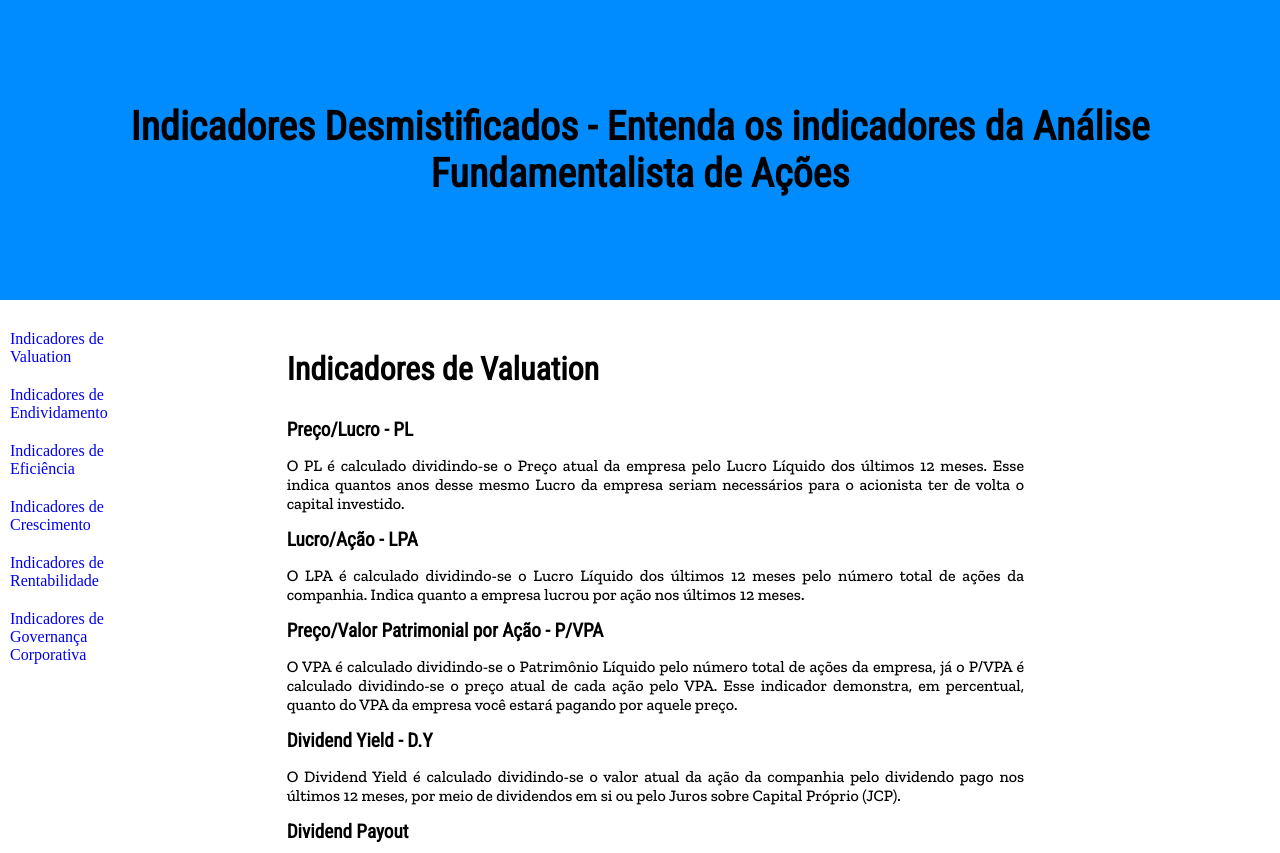
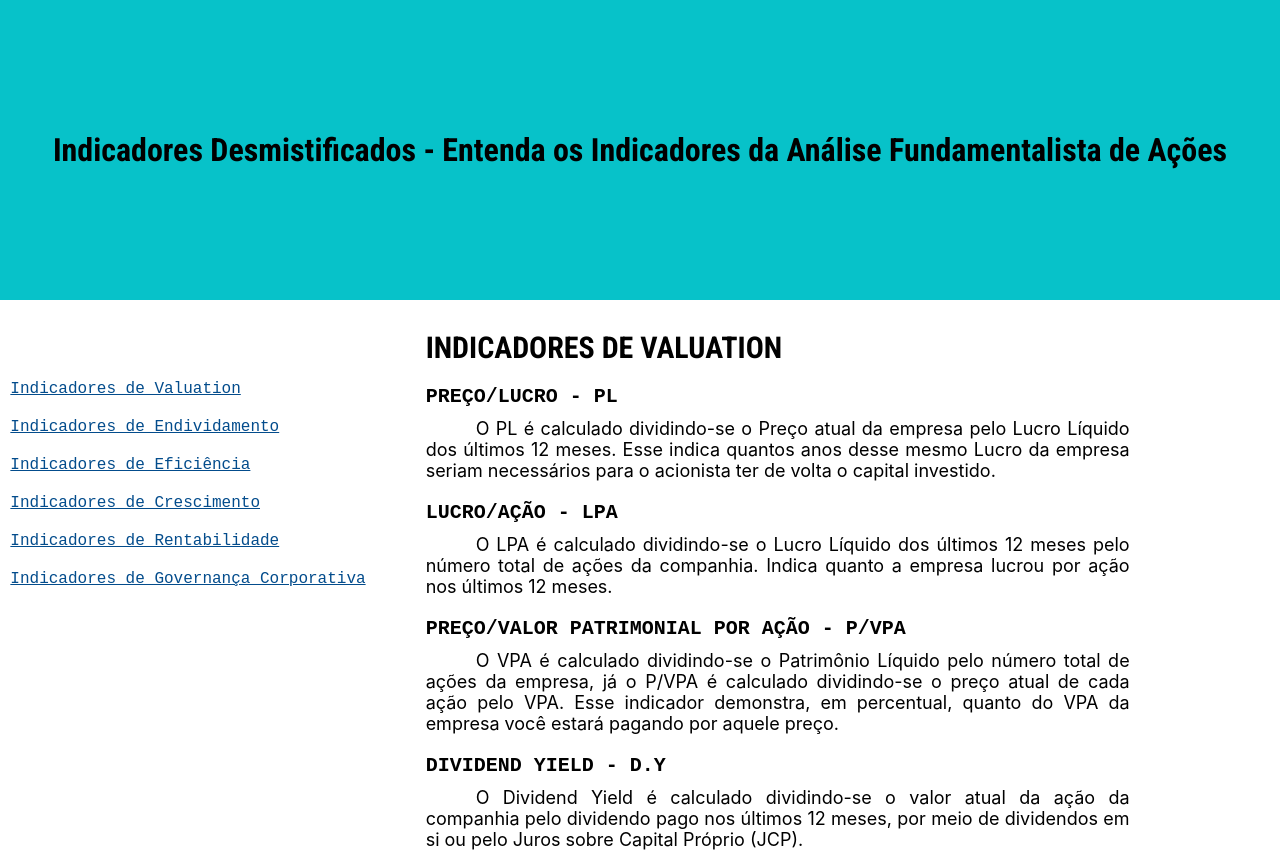
Before and after one commit to DouglasD18/Indicadores-Desmistificados, a plain HTML site: page index.html in a window 1280 px wide. Shown: the top 853 px of the page. Drawn offline with nearby package versions, Linux system fonts and the light colour scheme.

Commit message:
Upgrade no css

```diff
--- a/index.html
+++ b/index.html
@@ -3,7 +3,7 @@
     <head>
         <meta charset="utf-8">
         <link rel="shortcut icon" href="money.ico" type="image/x-icon">
-        <title>Indicadores Desmistificados - Entenda os indicadores da Análise Fundamentalista de Ações</title>
+        <title>Indicadores Desmistificados - Entenda os Indicadores da Análise Fundamentalista de Ações</title>
         <meta name="description" content="Essa página contém a explicação do que é e como calcular indicadores como PL, ROE, LPA e muitos outros. Aprenda de uma vez por todas.">
         <meta name="viewport" content="width=device-width">
         <meta name="keywords" content="indicadores de valuation, value investing, bolsa de valores, PL, LPA, ROE, ROIC, VPA, Margem Líquida, ev/ebtida, ev/ebti, Tag Along">
@@ -13,16 +13,18 @@
     </head>
     <body >
         <header>
-<!--Mudar a fonte do h1-->
             <h1>
-                Indicadores Desmistificados - Entenda os indicadores da Análise Fundamentalista de Ações
+                Indicadores Desmistificados - Entenda os Indicadores da Análise Fundamentalista de Ações
             </h1>
 
         </header>
 
 <!--Colar imagens das fórmulas embaixo da descrição dos indicadores-->
-        <main class="container">
-            <ul class="item sidebar container-start" >
+
+        <main>
+            <div class="nav-bar">
+                <nav>
+                    <ul>
                         <li><a href="#1">Indicadores de Valuation</a></li>
                         <li><a href="#2">Indicadores de Endividamento</a></li>
                         <li><a href="#3">Indicadores de Eficiência</a></li>
@@ -30,9 +32,12 @@
                         <li><a href="#5">Indicadores de Rentabilidade</a></li>
                         <li><a href="#6">Indicadores de Governança Corporativa</a></li>
                     </ul>
+                </nav>
+            </div>
 
-            <div class="item main">
-                <h2 class="h2"><a name="1">Indicadores de Valuation</a></h2>
+            <div class="content">
+                <article>
+                    <h2><a name="1">Indicadores de Valuation</a></h2>
                     <dl>
                         <dt><strong>Preço/Lucro - PL</strong></dt>
                         <dd>O PL é calculado dividindo-se o Preço atual da empresa pelo Lucro Líquido dos últimos 12 meses. Esse indica quantos anos desse mesmo Lucro da empresa seriam necessários para o acionista ter de volta o capital investido.</dd>
@@ -56,7 +61,7 @@
                     </dl>
                     <dl>
                         <dt><strong>PEG Ratio</strong></dt>
-                    <dd>O PEG Ratio é calculado dividindo-se o PL pela taxa de crescimento esperada a companhia companhia. Um PEG Ratio baixo pode significar que a empresa está com o preço subvalorizado. <br> Caso queira mais informações sobre PEG Ratio, <a href="https://investidortop.com.br/peg-ratio-sabe-o-que-e-como-calcular/" target="_blank" rel="external">clique aqui.</a></dd>
+                        <dd>O PEG Ratio é calculado dividindo-se o PL pela taxa de crescimento esperada a companhia companhia. Um PEG Ratio baixo pode significar que a empresa está com o preço subvalorizado.</dd>
 
                     </dl>
                     <dl>
@@ -85,8 +90,10 @@
                         <dt><strong>P/EBIT</strong></dt>
                         <dd>O P/EBIT demonstra quanto o acionista está pagando pela empresa em relação ao EBIT.</dd>
                     </dl>
+                </article>
 
-                <h2 class="h2"><a name="2">Indicadores de Endividamento</a></h2>
+                <article>
+                    <h2><a name="2">Indicadores de Endividamento</a></h2>
                     <dl>
                         <dt><strong>Liquidez Corrente</strong></dt>
                         <dd>A Líquidez Corrente é calculada através da divisão do Ativo Circulante pelo Passivo Circulante. Demonstra a capacidade da empresa de quitar suas dívidas dos próximos 12 meses.</dd>
@@ -103,7 +110,9 @@
                         <dt><strong>Índice de Basileia - IB</strong></dt>
                         <dd><q>Basileia é o índice que mede a solvência de determinada instituição financeira.</q> Demonstra a proporção, em percentual, entre o dinheiro que é da própria empresa e o dinheiro que ela tomou por empréstimos.</dd>
                     </dl>
+                </article>
 
+                <article>
                     <h2><a name="3">Indicadores de Eficiência</a></h2>
                     <dl>
                         <dt><strong>Margem Bruta</strong></dt>
@@ -121,8 +130,10 @@
                         <dt><strong>Margem EBIT</strong></dt>
                         <dd>A Margem EBIT é calculada através da divisão do EBIT pela Receita Líquida. Serve para demonstrar quanto da receita virou EBIT. É obtida na Demonstração de Resultados de Exercício(DRE).</dd>
                     </dl>
+                </article>
 
-                <h2 class="h2"><a name="4">Indicadores de Crescimento</a></h2>
+                <article>
+                    <h2><a name="4">Indicadores de Crescimento</a></h2>
                     <dl>
                         <dt><strong>CAGR</strong></dt>
                         <dd>O Compound Annual Growth Rate - CAGR (Taxa de Crescimento Anual Composta) é a taxa de retorno anual requerida para que um ativo saia do seu valor atual e alcance o valor final desejado.</dd>
@@ -136,8 +147,10 @@
                         <dt><strong>CAGR Lucros</strong></dt>
                         <dd>A CAGR (Taxa de Crescimento Anual Composta) de Lucros representa uma média de crescimento dos lucros em determinado período, normalmente em anos, e é calculada da mesma forma da CAGR de Receitas, só que utilizando os lucros iniciais e finais do período estipulado.</dd>
                     </dl>
+                </article>
 
-                <h2 class="h2"><a name="5">Indicadores de Rentabilidade</a></h2>
+                <article>
+                    <h2><a name="5">Indicadores de Rentabilidade</a></h2>
                     <dl>
                         <dt><strong>ROE</strong></dt>
                         <dd>O Return on Equity - ROE (Retorno Sobre o Capital) é calculado a partir da divisão do Lucro Líquido sobre o Patrimônio Líquido, de um mesmo período. Ou seja, é a taxa de remuneração dos acionistas.</dd>
@@ -150,8 +163,10 @@
                         <dt><strong>ROA</strong></dt>
                         <dd>O Return on Asset - ROA (Retorno sobre o Ativo) é calculado dividindo-se o Lucro Líquido pelo Ativo Total. Demonstra, em percentual, o quanto uma empresa é lucrativa.</dd>
                     </dl>
+                </article>
 
-                <h2 class="h2"><a name="6">Indicadores de Governança Corporativa</a></h2>
+                <article>
+                    <h2><a name="6">Indicadores de Governança Corporativa</a></h2>
                     <dl>
                         <dt><strong>Tag Along</strong></dt>
                         <dd>
@@ -189,21 +204,22 @@
                         Caso queira mais informações sobre Segmentos de Listagem, <a href="http://www.b3.com.br/pt_br/produtos-e-servicos/solucoes-para-emissores/segmentos-de-listagem/sobre-segmentos-de-listagem/" target="_blank" rel="external"> clique aqui.</a>
                         </dd>
                     </dl>
+                </article>
             </div>
         </main>
         <footer>
-            <div id="cabecalho">
+            <section>
                 <h2>Mídias Sociais do Desenvolvedor</h2>
                 <p>
-                    <ul id="midias">
+                    <ul>
                         <li><i class="fab fa-linkedin"></i><a href="https://www.linkedin.com/in/douglas-aguiar-alc%C3%A2ntara-9605451b3/" target="_blank">Douglas Aguiar</a></li>
                         <li><i class="fab fa-instagram-square"></i><a href="https://www.instagram.com/douglas_aguiard18/" target="_blank">Douglas Aguiar</a></li>
                         <li><i class="fab fa-github"></i><a href="https://github.com/DouglasD18" target="_blank">Douglas Aguiar</a></li>
-                        <li><i class="far fa-envelope"></i><a title="EMAIL DO CRIADOR" href="mailto:daguiaralcantara@gmail.com?subject=Vindo do site All Measures.">daguiaralcantara@gmail.com</a></li>
+                        <li><i class="far fa-envelope"></i><a href="mailto:daguiaralcantara@gmail.com" target="_blank">daguiaralcantara@gmail.com</a></li>
                     </ul>
                 </p>
                 <p id="copyright">&copy; 2021 Douglas Aguiar</p>
-            </div>
+            </section>
         </footer>
 
         <script src="https://kit.fontawesome.com/568eb53ac8.js" crossorigin="anonymous"></script>
--- a/style.css
+++ b/style.css
@@ -1,107 +1,119 @@
-@import url('https://fonts.googleapis.com/css2?family=Roboto+Condensed&display=swap');
-@import url('https://fonts.googleapis.com/css2?family=Zilla+Slab:wght@500&display=swap');
-
+@import url('https://fonts.googleapis.com/css2?family=Roboto+Condensed:wght@700&display=swap');
 *{
     margin: 0;
     padding: 0;
 }
 
-.container{
-    display: flex;
-    margin: 0;
-    align-content: center;
-
+body{
+    font-family: 'Courier New', Courier, monospace;
 }
 
-.container-start{
-    margin-top: 20px;
+/*Área do header*/
+header{
+    font-family: 'Roboto Condensed', sans-serif;
     display: flex;
-    flex-direction: column;
-    align-items: flex-start;
+    justify-content: center;
+    align-content: center;
+    flex-wrap: wrap;
+    width: 100%;
+    height: 300px;
+    text-align: center;
+    background-color: rgb(7, 194, 201);
 }
 
-.item{
-    text-align: center;
+h1{
+    padding: 0 50px;
 }
 
-header{
+/*Área do main*/
+main{
     display: flex;
-    background-color: rgb(0, 140, 255);
-    margin: 0;
-    padding: 50px;
-    align-items: center;
-    text-align: center;
+    justify-content: center;
+}
+
+
+.nav-bar{
+    padding: 80px 60px 0 10px;
+}
+
+.nav-bar li{
+    list-style: none;
+    padding-bottom: 20px;
+}
+
+.nav-bar a:hover{
+    text-decoration: none;
+}
+
+.nav-bar a{
+    color: #034C8C;
+}
+
+.content{
+    align-content: center;
+    padding: 0 150px 30px 0;
+    text-align: justify;
+    width: 55%;
+}
+
+.content h2{
+    font-family: 'Roboto Condensed', sans-serif;
+    font-size: 30px;
+    text-transform: uppercase;
+    margin: 30px 0 20px 0;
+}
+
+.content dt{
+    margin: 20px 0 10px 0;
+    font-size: 20px;
+    text-transform: uppercase;
+}
+
+.content dd{
+    font-family: -apple-system, BlinkMacSystemFont, 'Segoe UI', Roboto, Oxygen, Ubuntu, Cantarell, 'Open Sans', 'Helvetica Neue', sans-serif;
+    font-size: 18px;
+    text-indent: 50px;
+}
+
+.content ul{
+    list-style: none;
+}
+
+.content a{
+    text-decoration: none;
+}
+
+.content ul{
+    margin-bottom: 10px;
+}
+
+/*Área do footer*/
+footer{
+    background-color: rgb(7, 194, 201);
+    width: 100%;
     height: 200px;
 }
 
-.main{
-    font-family: 'Zilla Slab', serif;
-    text-align: justify;
-    width: 100%;
-    margin: 20px 20% 10px 10%;
+footer h2{
+    padding: 10px 5px;
 }
 
-footer{
-    background-color: rgb(0, 140, 255);
-    margin: 10px 0 0 0;
+footer li{
+    padding: 5px;
 }
 
-h1{
-    font-family: 'Roboto Condensed', sans-serif;
-    font-size: 2.5em;
+footer a{
+    padding-left: 5px;
+    color: black;
 }
 
-.h2{
-    font-family: 'Roboto Condensed', sans-serif;
-    font-size: 2em;
-    margin: 30px 0px;
-}
-
-dt{
-    font-family: 'Roboto Condensed', sans-serif;
-    font-size: 1.2em;
-    margin: 15px 0;
-}
-
-dd a{
-    text-decoration: none;
-}
-
-.sidebar{
-    text-align: left;
-    margin-left: 0;
-    position: relative;
-}
-
-ul{
-    list-style: none;
-}
-
-li{
-    margin: 10px;
-}
-
-li i{
-    margin-right: 4px;
-}
-
-ul a{
-    text-decoration: none;
-}
-
-ul a:hover{
-    font-size: 18px;
-}
-
-ul a:visited{
+footer a:hover{
     text-decoration: none;
 }
 
 #copyright{
+    font-family: fantasy;
+    font-size: 18px;
     text-align: center;
-    text-decoration-style: arial;
+    padding-top: 15px;
 }
-
-#cabecalho{
-    padding:15px 0 10px 0;
-}
```
Lines whose indentation alone changed are shown as unchanged.
